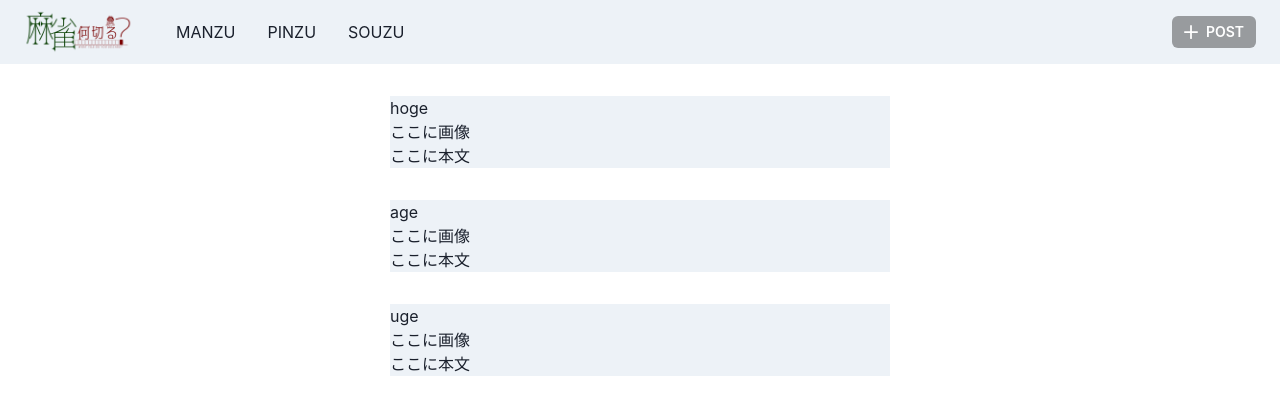
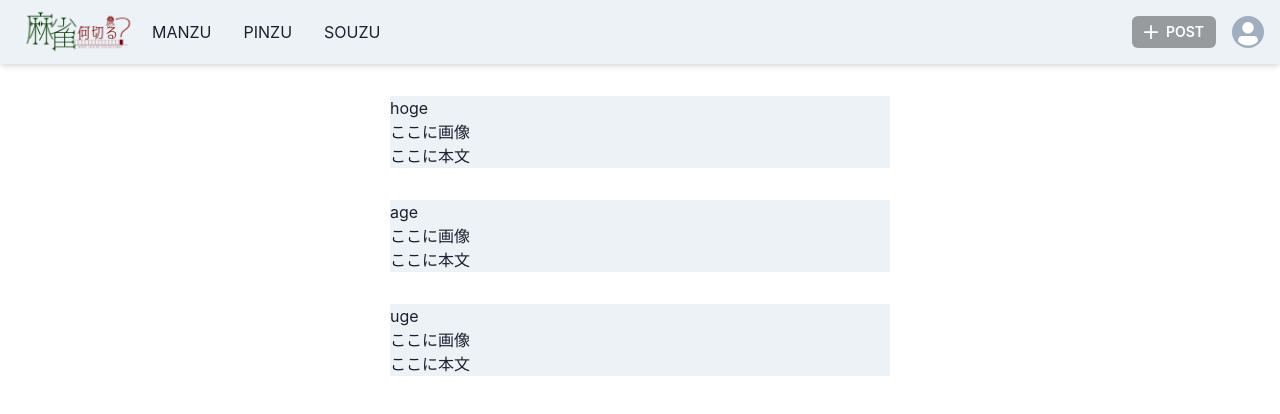
Before and after one commit to mahjongapp/nanikiru, a Next.js app: page / in a window 1280 px wide. Shown: the top 414 px of the page. Built offline with nearby package versions, Linux system fonts and the light colour scheme.

Commit message:
ヘッダーのUI改良

```diff
--- a/src/components/header.tsx
+++ b/src/components/header.tsx
@@ -1,5 +1,6 @@
 import { ReactNode } from 'react'
 import {
+  Avatar,
   Box,
   Flex,
   HStack,
@@ -42,7 +43,7 @@ export default function Header() {
 
   return (
     <>
-      <Box bg={useColorModeValue('gray.100', 'gray.900')} px={4}>
+      <Box boxShadow='md' bg={useColorModeValue('gray.100', 'gray.900')} px={4}>
         <Flex h={16} alignItems={'center'} justifyContent={'space-between'}>
           <IconButton
             size={'md'}
@@ -53,9 +54,11 @@ export default function Header() {
             onClick={isOpen ? onClose : onOpen}
           />
           <HStack spacing={8} alignItems={'center'}>
-            <Box>
-              <Image src={logo.src} alt='nanikiru' w={120} />
-            </Box>
+            <Link href={'/'}>
+              <Box mr={-6}>
+                <Image src={logo.src} alt='nanikiru' w={120} />
+              </Box>
+            </Link>
             <HStack as={'nav'} spacing={4} display={{ base: 'none', md: 'flex' }}>
               {Links.map((link) => (
                 <NavLink key={link}>{link}</NavLink>
@@ -67,24 +70,20 @@ export default function Header() {
               variant={'solid'}
               colorScheme={'blackAlpha'}
               size={'sm'}
-              mr={2}
+              mr={4}
               leftIcon={<AddIcon />}
             >
               POST
             </Button>
             <Menu>
-              <MenuButton
-                as={Button}
-                rounded={'full'}
-                variant={'link'}
-                cursor={'pointer'}
-                minW={0}
-              ></MenuButton>
+              <MenuButton as={Button} rounded={'full'} variant={'link'} cursor={'pointer'} minW={0}>
+                <Avatar size={'sm'} />
+              </MenuButton>
               <MenuList>
-                <MenuItem>Link 1</MenuItem>
-                <MenuItem>Link 2</MenuItem>
+                <MenuItem>Profile</MenuItem>
+                <MenuItem>Setting</MenuItem>
                 <MenuDivider />
-                <MenuItem>Link 3</MenuItem>
+                <MenuItem>Logout</MenuItem>
               </MenuList>
             </Menu>
           </Flex>
```
